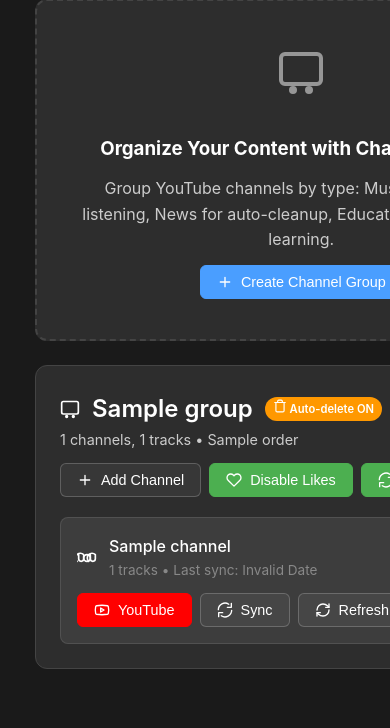
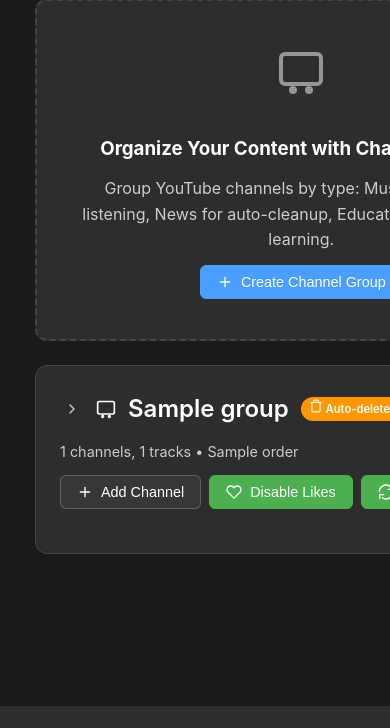
Before and after one commit to elimS2/SyncPlay-Hub, a Flask app: page /channels in a window 390 px wide; the page is wider, and only the part inside the window is pictured. Shown: the part 138-866 px from the top of that part. After the commit the page ends 844 px from the top of that part, so only its background shows below. Run offline with Flask 3, Linux system fonts and the light colour scheme; tables that the repository leaves empty hold one stand-in row (values such as "Sample post"); parts of the project's set-up code (start-up, migrations or seed data) failed here and were passed over.

Commit message:
feat: implement collapsible channel groups with persistent state
- Add collapsible functionality to channel group lists for compact navigation
- Implement smooth CSS animations for expand/collapse transitions with opacity and max-height
- Add collapse/expand button with rotating arrow icon in group header
- Restructure group header layout to accommodate collapse button alongside group title
- Implement localStorage persistence to remember expand/collapse state per group
- Add initializeChannelGroupStates() function to restore saved states on page load
- Modify renderChannelGroups() to initialize collapse states after DOM rendering
- Update toggleChannelList() function with proper DOM element selection and state management
- Add responsive design improvements for group actions on mobile devices
- Default all groups to collapsed state on first visit for improved page compactness

Technical details:
- Uses CSS transitions for smooth 0.3s animations on max-height and opacity
- Implements localStorage keys as 'channelGroup_{groupId}_expanded' for state persistence
- Collapse button positioned at start of group title with proper hover effects
- Arrow icon rotates based on collapsed/expanded state using CSS transforms
- Maintains all existing group functionality (Add Channel, Sync, Likes toggle)

Impact: Significantly improves navigation experience by reducing vertical scrolling
when multiple channel groups contain many channels. Users can now quickly access
lower groups without scrolling through expanded channel lists.

Files: templates/channels.html

```diff
--- a/templates/channels.html
+++ b/templates/channels.html
@@ -106,6 +106,55 @@
             font-weight: 600;
         }
 
+        .group-title-container {
+            display: flex;
+            align-items: center;
+            gap: 12px;
+        }
+
+        .collapse-btn {
+            background: none;
+            border: none;
+            color: var(--text-secondary);
+            cursor: pointer;
+            padding: 4px;
+            border-radius: 4px;
+            transition: all 0.2s;
+            display: flex;
+            align-items: center;
+            justify-content: center;
+        }
+
+        .collapse-btn:hover {
+            background: rgba(255, 255, 255, 0.1);
+            color: var(--text-primary);
+        }
+
+        .collapse-btn svg {
+            transition: transform 0.2s ease;
+        }
+
+        .collapse-btn.collapsed svg {
+            transform: rotate(-90deg);
+        }
+
+        .channels-list {
+            display: grid;
+            gap: 12px;
+            overflow: hidden;
+            transition: max-height 0.3s ease, opacity 0.3s ease;
+        }
+
+        .channels-list.collapsed {
+            max-height: 0;
+            opacity: 0;
+        }
+
+        .channels-list.expanded {
+            max-height: 2000px;
+            opacity: 1;
+        }
+
         .group-stats {
             color: var(--text-secondary);
             font-size: 0.9rem;
@@ -192,11 +241,6 @@
             background: #777;
             border-color: #777;
             color: white;
-        }
-
-        .channels-list {
-            display: grid;
-            gap: 12px;
         }
 
         .channel-item {
@@ -378,6 +422,12 @@
                 flex-direction: column;
                 align-items: flex-start;
                 gap: 12px;
+            }
+
+            .group-actions {
+                width: 100%;
+                justify-content: flex-start;
+                flex-wrap: wrap;
             }
 
             .channel-item {
@@ -871,6 +921,11 @@
 
             emptyState.style.display = 'none';
             container.innerHTML = channelGroups.map(group => renderChannelGroup(group)).join('');
+
+            // Initialize collapse states after rendering
+            setTimeout(() => {
+                initializeChannelGroupStates();
+            }, 50);
         }
 
         function renderChannelGroup(group) {
@@ -884,16 +939,21 @@
             return `
                 <div class="channel-group">
                     <div class="group-header">
-                        <div>
+                        <div class="group-title-container">
+                            <button class="collapse-btn" onclick="toggleChannelList(${group.id})">
+                                <svg width="16" height="16" viewBox="0 0 24 24" fill="none" stroke="currentColor" stroke-width="2" stroke-linecap="round" stroke-linejoin="round">
+                                    <polyline points="9 6 15 12 9 18"/>
+                                </svg>
+                            </button>
                             <div class="group-title">
                                 ${icon} ${group.name}
                                 ${autoDeleteBadge}
                                 ${likesIncludedBadge}
                             </div>
-                            <div class="group-stats">
-                                ${group.channel_count} channels, ${group.total_tracks} tracks
-                                • ${formatPlayOrder(group.play_order)} order
-                            </div>
+                        </div>
+                        <div class="group-stats">
+                            ${group.channel_count} channels, ${group.total_tracks} tracks
+                            • ${formatPlayOrder(group.play_order)} order
                         </div>
                         <div class="group-actions">
                             <button class="btn" onclick="showAddChannelModal(${group.id})">
@@ -926,7 +986,7 @@
                             `}
                         </div>
                     </div>
-                    <div class="channels-list" id="channels-${group.id}">
+                    <div class="channels-list collapsed" id="channels-${group.id}">
                         ${renderChannelsForGroup(group.id)}
                     </div>
                 </div>
@@ -1107,6 +1167,50 @@
             }
         }
 
+        function toggleChannelList(groupId) {
+            const channelsList = document.getElementById(`channels-${groupId}`);
+            const collapseBtn = document.querySelector(`[onclick="toggleChannelList(${groupId})"]`);
+            const isCollapsed = channelsList.classList.contains('collapsed');
+
+            if (isCollapsed) {
+                channelsList.classList.remove('collapsed');
+                channelsList.classList.add('expanded');
+                collapseBtn.innerHTML = '<svg width="16" height="16" viewBox="0 0 24 24" fill="none" stroke="currentColor" stroke-width="2" stroke-linecap="round" stroke-linejoin="round"><polyline points="6 9 12 15 18 9"/></svg>';
+                // Save expanded state to localStorage
+                localStorage.setItem(`channelGroup_${groupId}_expanded`, 'true');
+            } else {
+                channelsList.classList.remove('expanded');
+                channelsList.classList.add('collapsed');
+                collapseBtn.innerHTML = '<svg width="16" height="16" viewBox="0 0 24 24" fill="none" stroke="currentColor" stroke-width="2" stroke-linecap="round" stroke-linejoin="round"><polyline points="9 6 15 12 9 18"/></svg>';
+                // Save collapsed state to localStorage
+                localStorage.setItem(`channelGroup_${groupId}_expanded`, 'false');
+            }
+        }
+
+        function initializeChannelGroupStates() {
+            // Initialize collapse states for all groups
+            channelGroups.forEach(group => {
+                const channelsList = document.getElementById(`channels-${group.id}`);
+                const collapseBtn = document.querySelector(`[onclick="toggleChannelList(${group.id})"]`);
+
+                if (channelsList && collapseBtn) {
+                    // Check if user has a saved preference, otherwise default to collapsed
+                    const savedState = localStorage.getItem(`channelGroup_${group.id}_expanded`);
+                    const isExpanded = savedState === 'true';
+
+                    if (isExpanded) {
+                        channelsList.classList.remove('collapsed');
+                        channelsList.classList.add('expanded');
+                        collapseBtn.innerHTML = '<svg width="16" height="16" viewBox="0 0 24 24" fill="none" stroke="currentColor" stroke-width="2" stroke-linecap="round" stroke-linejoin="round"><polyline points="6 9 12 15 18 9"/></svg>';
+                    } else {
+                        channelsList.classList.remove('expanded');
+                        channelsList.classList.add('collapsed');
+                        collapseBtn.innerHTML = '<svg width="16" height="16" viewBox="0 0 24 24" fill="none" stroke="currentColor" stroke-width="2" stroke-linecap="round" stroke-linejoin="round"><polyline points="9 6 15 12 9 18"/></svg>';
+                    }
+                }
+            });
+        }
+
         // Initialize page
         document.addEventListener('DOMContentLoaded', function() {
             loadChannelGroups();
```
